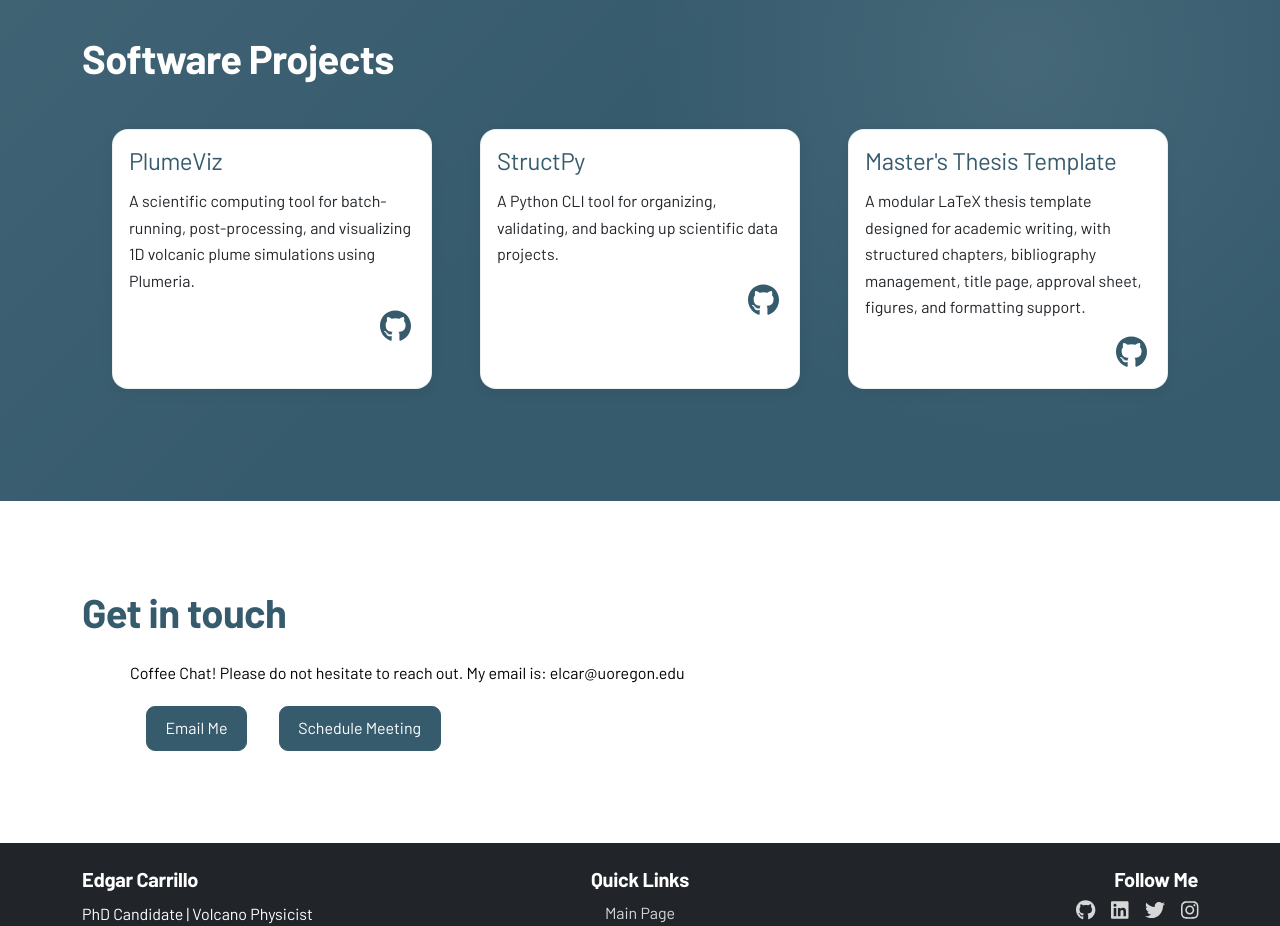
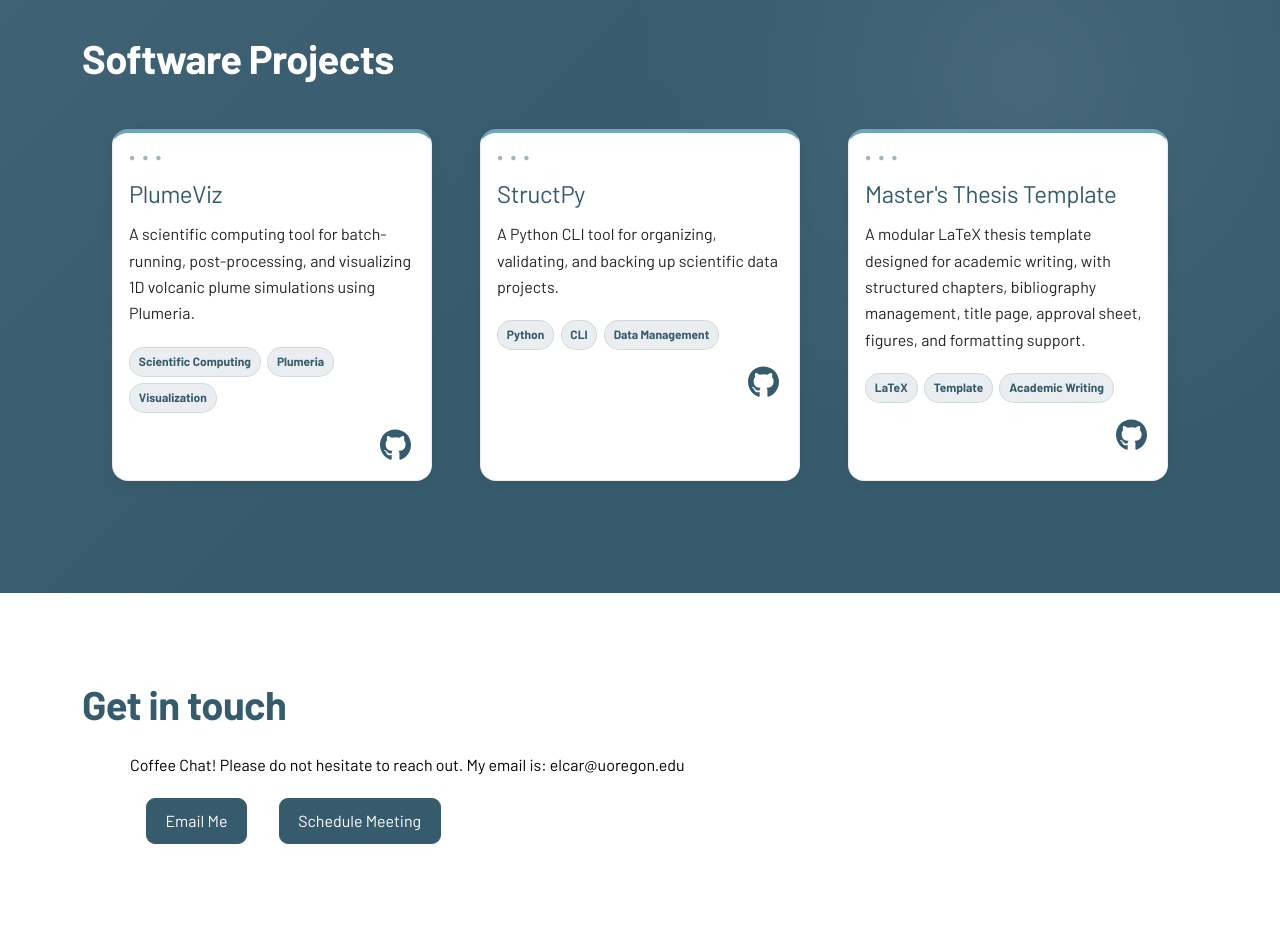
Before and after one commit to elcarrillo/portfolio, a Next.js app: page / in a window 1280 px wide. Shown: the part 1700-2626 px from the top of the page. Built offline with nearby package versions, Linux system fonts and the light colour scheme.

Commit message:
updated sofware projects section

```diff
--- a/components/Work.js
+++ b/components/Work.js
@@ -58,6 +58,8 @@ export const Projects = ({ title, cards }) => {
               title={value.title}
               description={value.description}
               icons={value.icons}
+              tags={value.tags}
+              isSoftware={true}
             />
           ))}
         </div>
@@ -66,10 +68,19 @@ export const Projects = ({ title, cards }) => {
   );
 };
 
-export const Card = ({ title, description, icons, link }) => {
+export const Card = ({
+  title,
+  description,
+  icons,
+  link,
+  tags,
+  isSoftware,
+}) => {
   const CardContent = (
     <div
-      className="card py-3 px-3 mx-sm-4 my-4 card-work"
+      className={`card py-3 px-3 mx-sm-4 my-4 card-work ${
+        isSoftware ? 'software-card' : ''
+      }`}
       style={{
         width: '20rem',
         cursor: 'pointer',
@@ -82,6 +93,16 @@ export const Card = ({ title, description, icons, link }) => {
       <p className="text-dark">
         {description}
       </p>
+
+      {tags && (
+        <div className="software-tags">
+          {tags.map((tag, index) => (
+            <span key={index} className="software-tag">
+              {tag}
+            </span>
+          ))}
+        </div>
+      )}
 
       <div className="text-end">
         {icons &&
--- a/config/config.js
+++ b/config/config.js
@@ -128,6 +128,7 @@ export const projects = {
       title: "PlumeViz",
       description:
         "A scientific computing tool for batch-running, post-processing, and visualizing 1D volcanic plume simulations using Plumeria.",
+      tags: ["Scientific Computing", "Plumeria", "Visualization"],
       icons: [
         {
           icon: faGithub,
@@ -139,6 +140,7 @@ export const projects = {
       title: "StructPy",
       description:
         "A Python CLI tool for organizing, validating, and backing up scientific data projects.",
+      tags: ["Python", "CLI", "Data Management"],
       icons: [
         {
           icon: faGithub,
@@ -150,6 +152,7 @@ export const projects = {
       title: "Master's Thesis Template",
       description:
         "A modular LaTeX thesis template designed for academic writing, with structured chapters, bibliography management, title page, approval sheet, figures, and formatting support.",
+      tags: ["LaTeX", "Template", "Academic Writing"],
       icons: [
         {
           icon: faGithub,
--- a/styles/custom.global.scss
+++ b/styles/custom.global.scss
@@ -959,3 +959,66 @@ h5 {
     transform: none;
   }
 }
+
+
+/* =========================================================
+   Software project cards
+   ========================================================= */
+
+.software-card {
+  position: relative;
+  border-top: 4px solid #6fa6bb;
+}
+
+.software-card::before {
+  content: "●  ●  ●";
+  display: block;
+
+  margin-bottom: 0.8rem;
+
+  color: rgba(54, 91, 109, 0.45);
+
+  font-size: 0.65rem;
+  letter-spacing: 0.15rem;
+}
+
+.software-tags {
+  display: flex;
+  flex-wrap: wrap;
+  gap: 0.4rem;
+
+  margin-top: 0.25rem;
+  margin-bottom: 1rem;
+}
+
+.software-tag {
+  display: inline-block;
+
+  padding: 0.25rem 0.55rem;
+
+  background-color: rgba(54, 91, 109, 0.10);
+
+  border: 1px solid rgba(54, 91, 109, 0.14);
+  border-radius: 999px;
+
+  color: #365B6D;
+
+  font-size: 0.75rem;
+  font-weight: 600;
+}
+
+[data-bs-theme="dark"] .software-card {
+  border-top-color: #6fa6bb;
+}
+
+[data-bs-theme="dark"] .software-card::before {
+  color: rgba(111, 166, 187, 0.65);
+}
+
+[data-bs-theme="dark"] .software-tag {
+  background-color: rgba(111, 166, 187, 0.12);
+
+  border-color: rgba(111, 166, 187, 0.20);
+
+  color: #8fc0d2;
+}
```
